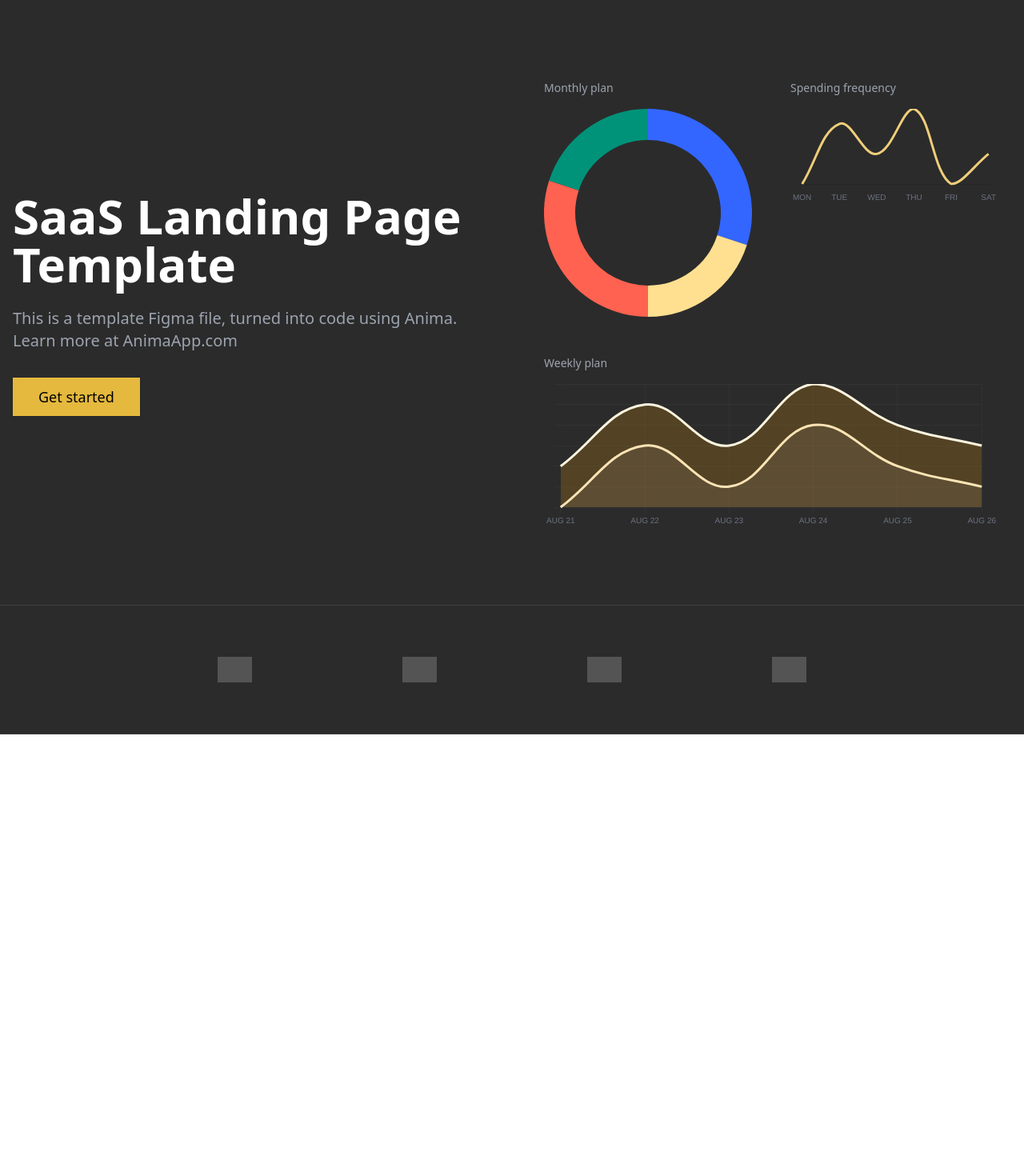
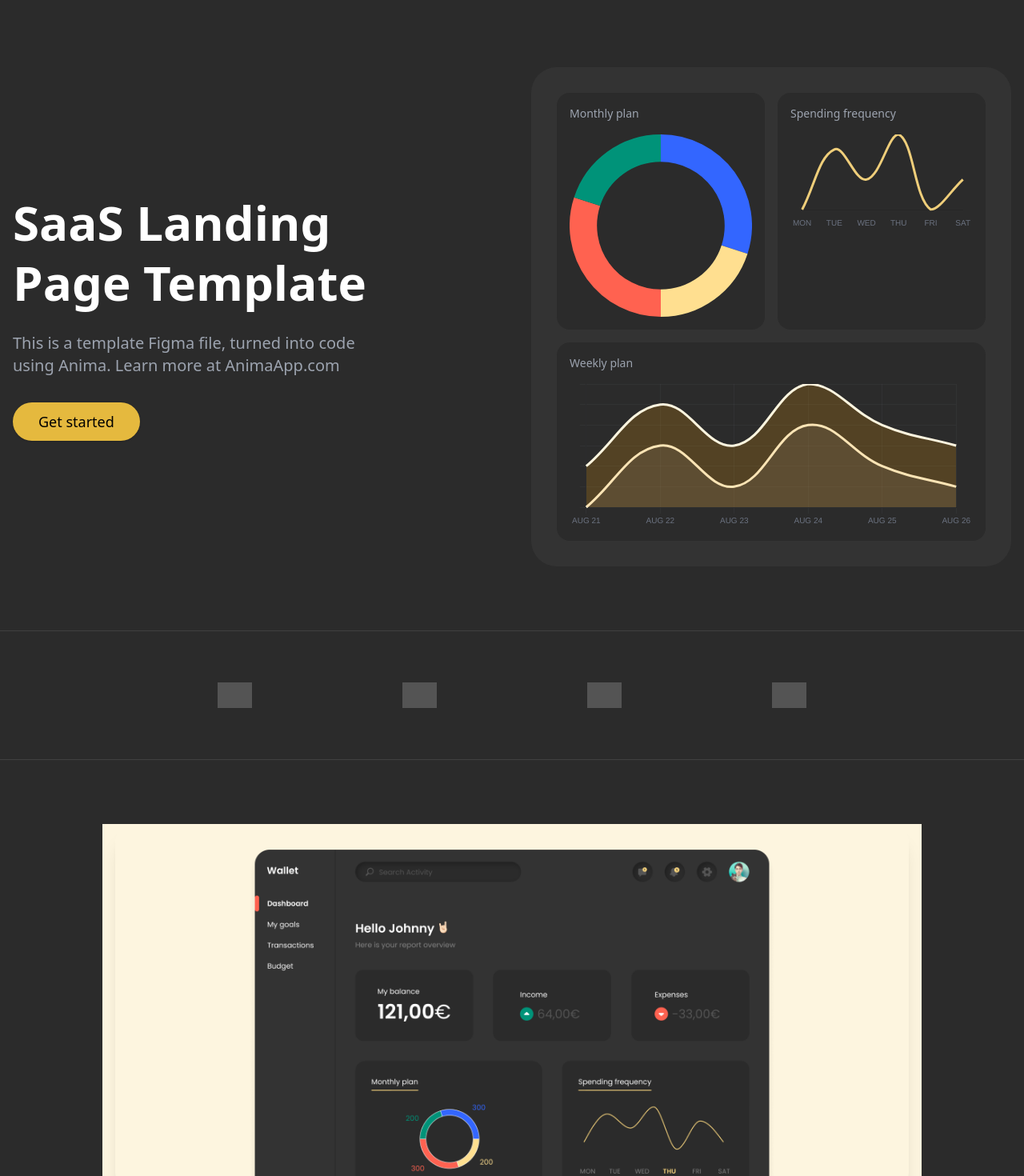
Before and after one commit to anibalalpizar/vue-saas-landing, a Vue app: page / in a window 1280 px wide. Shown: the part 80-1550 px from the top of the page at 80% size. Before the commit the page ends 998 px from the top, so only its background shows below. Built offline with nearby package versions, Linux system fonts and the light colour scheme; grey boxes are pictures that could not be loaded.

Commit message:
refactor App.vue for improved layout and add dashboard preview section

```diff
--- a/src/App.vue
+++ b/src/App.vue
@@ -39,22 +39,26 @@ const companies = [
     <main class="container mx-auto px-4 py-20">
       <div class="grid grid-cols-1 lg:grid-cols-2 gap-12 items-center">
         <div>
-          <h2 class="text-6xl font-bold mb-6">SaaS Landing Page Template</h2>
+          <h2 class="text-6xl font-bold mb-6 leading-tight">
+            SaaS Landing<br />Page Template
+          </h2>
           <p class="text-gray-400 text-xl mb-8">
-            This is a template Figma file, turned into code using Anima. Learn
-            more at AnimaApp.com
+            This is a template Figma file, turned into code<br />using Anima.
+            Learn more at AnimaApp.com
           </p>
           <Button
-            class="bg-[#E5B93E] hover:bg-[#D4A82D] text-black px-8 py-6 text-lg"
+            class="bg-[#E5B93E] hover:bg-[#D4A82D] text-black px-8 py-6 text-lg rounded-full"
           >
             Get started
           </Button>
         </div>
 
-        <div class="grid grid-cols-2 gap-4">
-          <MonthlyPlan class="col-span-1" />
-          <SpendingFrequency class="col-span-1" />
-          <WeeklyPlan class="col-span-2" />
+        <div class="bg-[#333333] rounded-[32px] p-8">
+          <div class="grid grid-cols-2 gap-4">
+            <MonthlyPlan class="col-span-1" />
+            <SpendingFrequency class="col-span-1" />
+            <WeeklyPlan class="col-span-2" />
+          </div>
         </div>
       </div>
     </main>
@@ -75,5 +79,16 @@ const companies = [
         </div>
       </div>
     </section>
+
+    <!-- Dashboard Preview Section -->
+    <section class="container mx-auto py-20">
+      <div class="max-w-5xl mx-auto px-4 bg-[#FDF5DF]">
+        <img
+          src="/images/dashboard-preview.png"
+          alt="Dashboard Preview"
+          class="w-full rounded-3xl shadow-xl"
+        />
+      </div>
+    </section>
   </div>
 </template>
```
